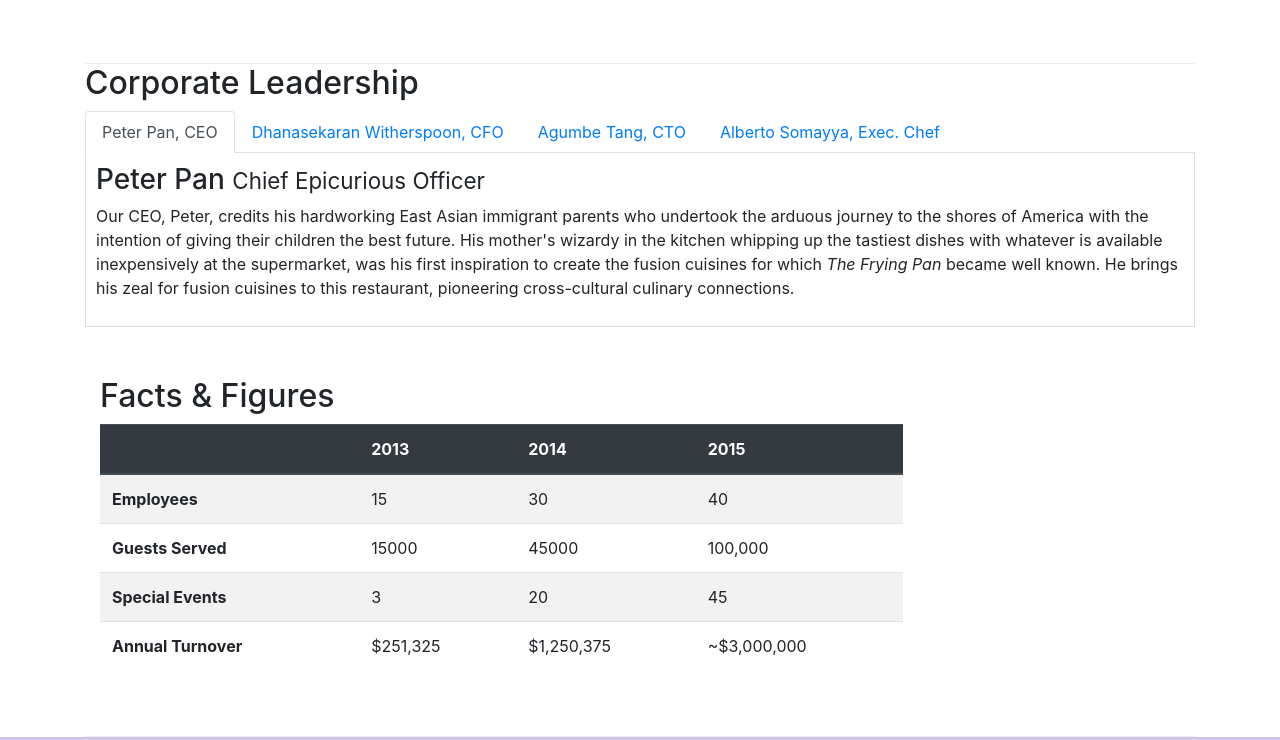
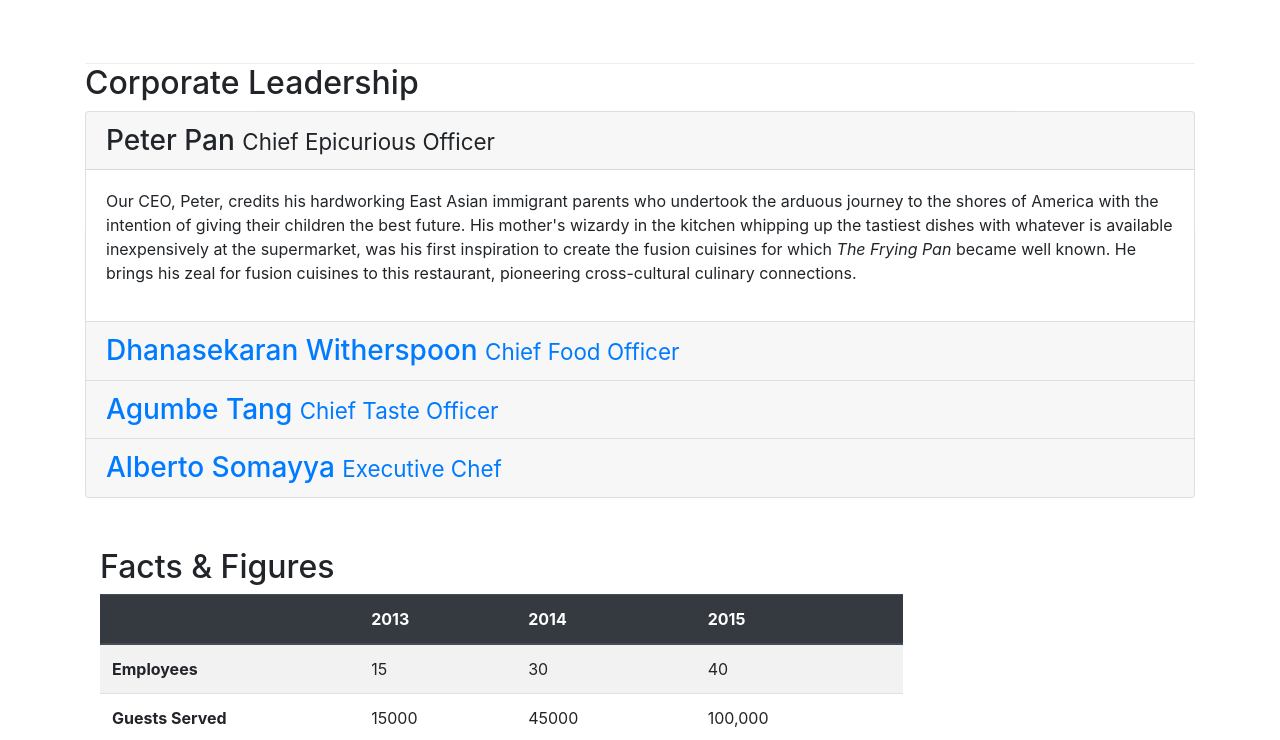
Before and after one commit to KANATA1/conFusion, a website: page aboutus.html in a window 1280 px wide. Shown: the part 1552-2292 px from the top of the page. Drawn offline with nearby package versions, Linux system fonts and the light colour scheme.

```diff
--- a/aboutus.html
+++ b/aboutus.html
@@ -110,44 +110,64 @@
         <div class="row">
             <div class="col-12">
                 <h2>Corporate Leadership</h2>
-                <ul class="nav nav-tabs">
-                    <li class="nav-item">
-                      <a class="nav-link active" href="#peter"
-                        role="tab" data-toggle="tab">Peter Pan, CEO</a>
-                    </li>
-                    <li class="nav-item">
-                      <a class="nav-link" href="#danny" role="tab"
-                        data-toggle="tab">Dhanasekaran Witherspoon, CFO</a>
-                    </li>
-                    <li class="nav-item">
-                      <a class="nav-link" href="#agumbe" role="tab"
-                        data-toggle="tab">Agumbe Tang, CTO</a>
-                    </li>
-                    <li class="nav-item">
-                      <a class="nav-link" href="#alberto" role="tab"
-                        data-toggle="tab">Alberto Somayya, Exec. Chef</a>
-                    </li>
-                </ul>
-                <div class="tab-content">
-                    <div role="tabpanel" class="tab-pane fade show active" id="peter">
-                        <h3>Peter Pan <small>Chief Epicurious Officer</small></h3>
-                        <p class="d-none d-sm-block">Our CEO, Peter, credits his hardworking East Asian immigrant parents who undertook the arduous journey to the shores of America with the intention of giving their children the best future. His mother's wizardy in the kitchen whipping up the tastiest dishes with whatever is available inexpensively at the supermarket, was his first inspiration to create the fusion cuisines for which <em>The Frying Pan</em> became well known. He brings his zeal for fusion cuisines to this restaurant, pioneering cross-cultural culinary connections.</p>
+
+                <div class="accordion">
+                    <div class="card">
+                        <div class="card-header" role="tab" id="peterhead">
+                           <h3 class="mb-0">
+                               <a data-toggle="collapse" data-target="#peter">
+                                  Peter Pan <small>Chief Epicurious Officer</small>
+                               </a>
+                           </h3>
+                        </div>
+                        <div class="collapse show" id="peter" data-parent="#accordion">
+                        <div class="card-body">
+                            <p class="d-none d-sm-block">Our CEO, Peter, credits his hardworking East Asian immigrant parents who undertook the arduous journey to the shores of America with the intention of giving their children the best future. His mother's wizardy in the kitchen whipping up the tastiest dishes with whatever is available inexpensively at the supermarket, was his first inspiration to create the fusion cuisines for which <em>The Frying Pan</em> became well known. He brings his zeal for fusion cuisines to this restaurant, pioneering cross-cultural culinary connections.</p>
+                        </div>
+                        </div>
                     </div>
-
-                    <div role="tabpanel" class="tab-pane fade show " id="danny">
-                        <h3>Dhanasekaran Witherspoon <small>Chief Food Officer</small></h3>
-                        <p class="d-none d-sm-block">Our CFO, Danny, as he is affectionately referred to by his colleagues, comes from a long established family tradition in farming and produce. His experiences growing up on a farm in the Australian outback gave him great appreciation for varieties of food sources. As he puts it in his own words, <em>Everything that runs, wins, and everything that stays, pays!</em></p>
+                    <div class="card">
+                        <div class="card-header" role="tab" id="dannyhead">
+                            <h3 class="mb-0">
+                                <a class="collapsed" data-toggle="collapse" data-target="#danny">
+                                	Dhanasekaran Witherspoon <small>Chief Food Officer</small>
+                                </a>
+                            </h3>
+                        </div>
+                        <div class="collapse" id="danny" data-parent="#accordion">
+                            <div class="card-body">
+                                <p class="d-none d-sm-block">Our CFO, Danny, as he is affectionately referred to by his colleagues, comes from a long established family tradition in farming and produce. His experiences growing up on a farm in the Australian outback gave him great appreciation for varieties of food sources. As he puts it in his own words, <em>Everything that runs, wins, and everything that stays, pays!</em></p>
+                            </div>
+                        </div>
                     </div>
-
-                    <div role="tabpanel" class="tab-pane fade show " id="agumbe">
-                        <h3>Agumbe Tang <small>Chief Taste Officer</small></h3>
-                        <p class="d-none d-sm-block">Blessed with the most discerning gustatory sense, Agumbe, our CTO, personally ensures that every dish that we serve meets his exacting tastes. Our chefs dread the tongue lashing that ensues if their dish does not meet his exacting standards. He lives by his motto, <em>You click only if you survive my lick.</em></p>
+                    <div class="card">
+                        <div class="card-header" role="tab" id="agumbehead">
+                            <h3 class="mb-0">
+                                <a class="collapsed" data-toggle="collapse" data-target="#agumbe">
+                                	Agumbe Tang <small>Chief Taste Officer</small>
+                                </a>
+                            </h3>
+                        </div>
+                        <div class="collapse" id="agumbe" data-parent="#accordion">
+                            <div class="card-body">
+                                <p class="d-none d-sm-block">Blessed with the most discerning gustatory sense, Agumbe, our CTO, personally ensures that every dish that we serve meets his exacting tastes. Our chefs dread the tongue lashing that ensues if their dish does not meet his exacting standards. He lives by his motto, <em>You click only if you survive my lick.</em></p>
+                            </div>
+                        </div>
                     </div>
-
-                    <div role="tabpanel" class="tab-pane fade show " id="alberto">
-                        <h3>Alberto Somayya <small>Executive Chef</small></h3>
-                        <p class="d-none d-sm-block">Award winning three-star Michelin chef with wide International experience having worked closely with whos-who in the culinary world, he specializes in creating mouthwatering Indo-Italian fusion experiences. He says, <em>Put together the cuisines from the two craziest cultures, and you get a winning hit! Amma Mia!</em></p>
-                    </div>
+                    <div class="card">
+                        <div class="card-header" role="tab" id="albertohead">
+                            <h3 class="mb-0">
+                                <a class="collapsed" data-toggle="collapse" data-target="#alberto">
+                                	Alberto Somayya <small>Executive Chef</small>
+                                </a>
+                            </h3>
+                        </div>
+                        <div class="collapse" id="alberto" data-parent="#accordion">
+                            <div class="card-body">
+                                <p class="d-none d-sm-block">Award winning three-star Michelin chef with wide International experience having worked closely with whos-who in the culinary world, he specializes in creating mouthwatering Indo-Italian fusion experiences. He says, <em>Put together the cuisines from the two craziest cultures, and you get a winning hit! Amma Mia!</em></p>
+                            </div>
+                        </div>
+                   </div>
                 </div>
                 <div class="row row-content">
                     <div class="col-12 col-sm-9">
```
Also changed, not shown: 1 other file.
